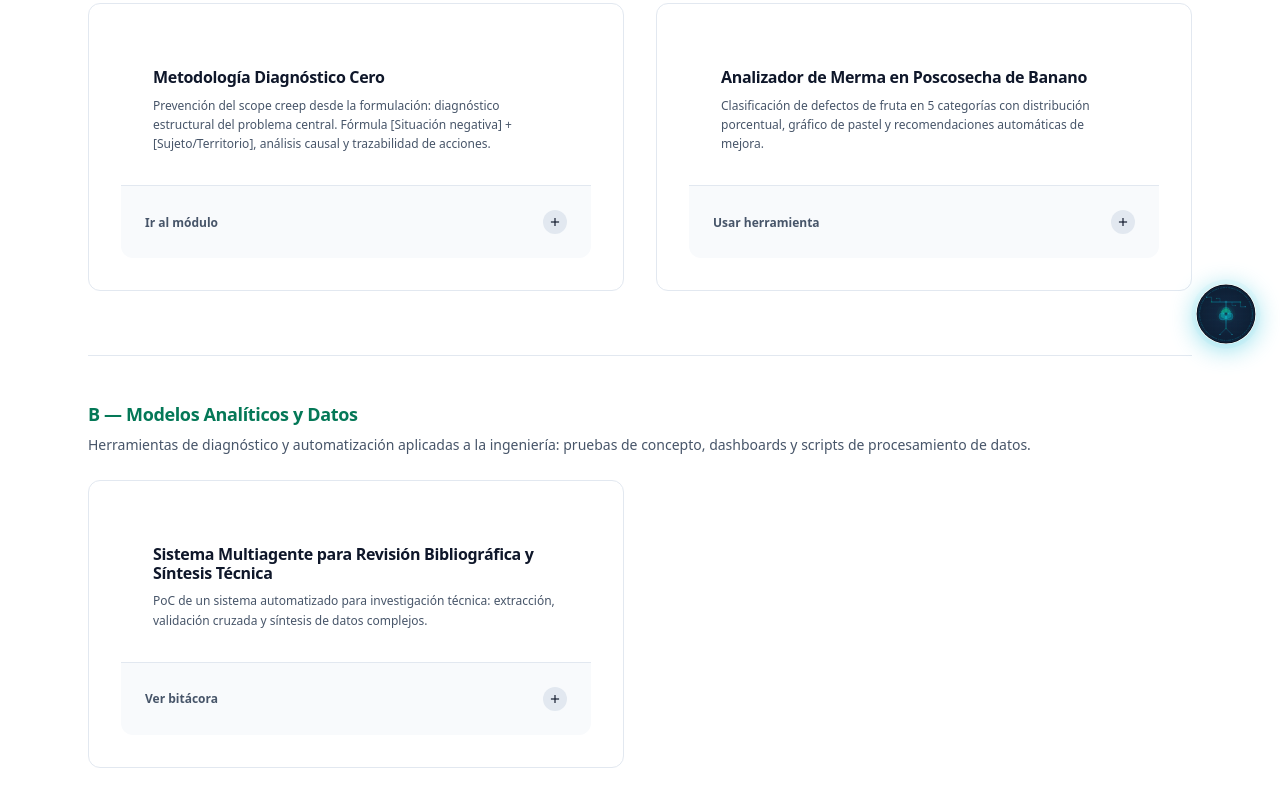
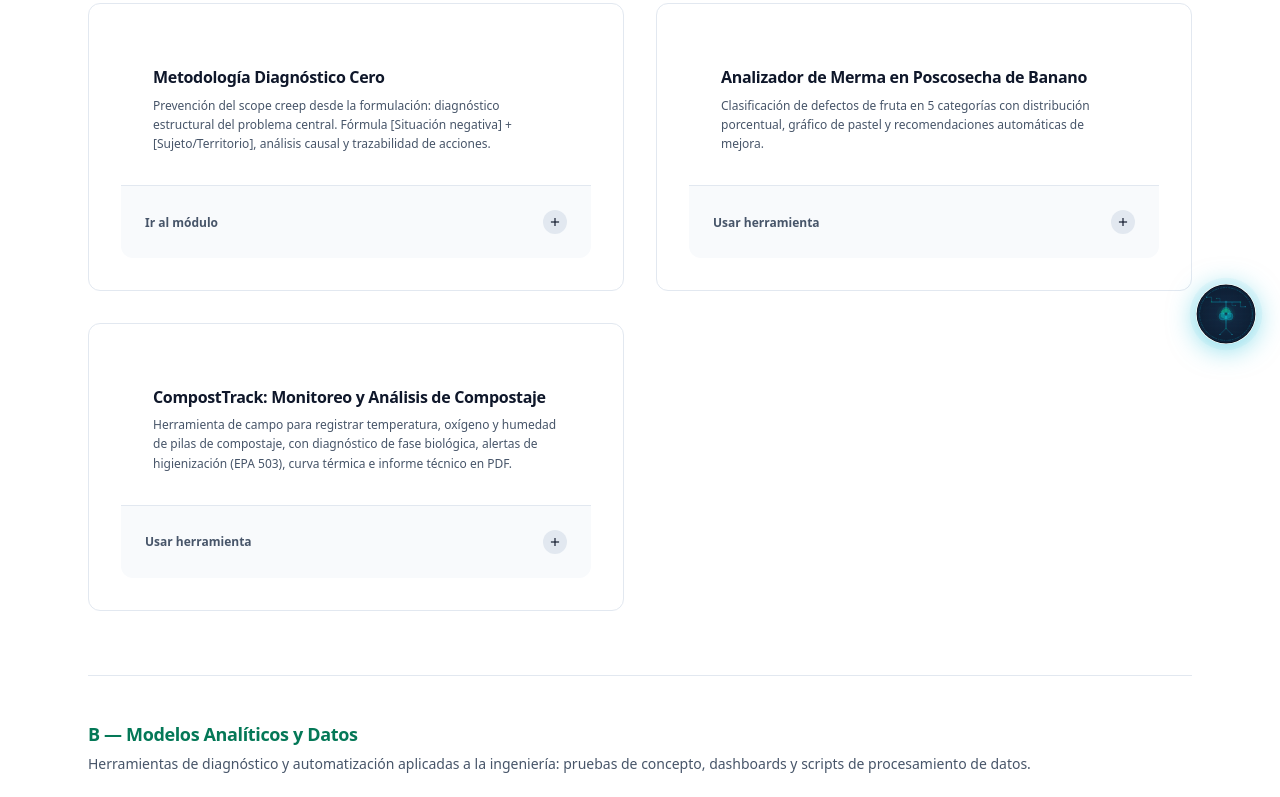
Before and after one commit to JCuetoT/web-profesional-ingjuan, a website: page conocimiento/index.html in a window 1280 px wide. Shown: the part 432-1229 px from the top of the page. Drawn offline with Linux system fonts and the light colour scheme.

Commit message:
feat: add CompostTrack card to section A (Sistematizacion Tecnica)

```diff
--- a/conocimiento/index.html
+++ b/conocimiento/index.html
@@ -125,6 +125,21 @@
                 </div>
             </div>
         </article>
+        <article class="tarjeta tarjeta-interactiva"
+                 onclick="window.location.href='compostrack/'"
+                 role="button" tabindex="0"
+                 style="display:flex; flex-direction:column; justify-content:space-between">
+            <div style="padding:var(--espaciado-xl)">
+                <h3 style="font-size:1rem;margin-bottom:var(--espaciado-sm)">CompostTrack: Monitoreo y Análisis de Compostaje</h3>
+                <p class="texto-secundario text-xs font-light">Herramienta de campo para registrar temperatura, oxígeno y humedad de pilas de compostaje, con diagnóstico de fase biológica, alertas de higienización (EPA 503), curva térmica e informe técnico en PDF.</p>
+            </div>
+            <div class="tarjeta-footer">
+                <span class="text-xs texto-secundario font-bold">Usar herramienta</span>
+                <div class="btn-icono-circular">
+                    <svg xmlns="http://www.w3.org/2000/svg" width="14" height="14" viewBox="0 0 24 24" fill="none" stroke="currentColor" stroke-width="2"><line x1="12" y1="5" x2="12" y2="19"/><line x1="5" y1="12" x2="19" y2="12"/></svg>
+                </div>
+            </div>
+        </article>
              </div>
         </div>
 
```
